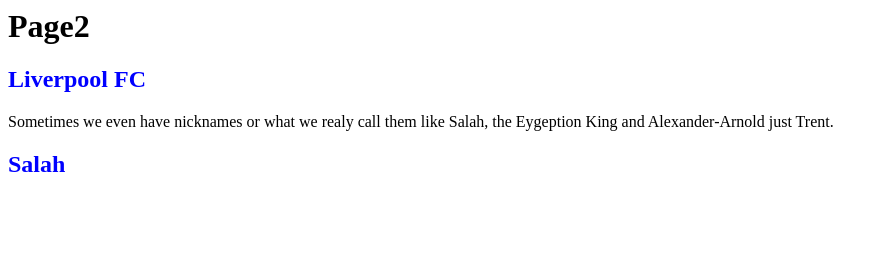
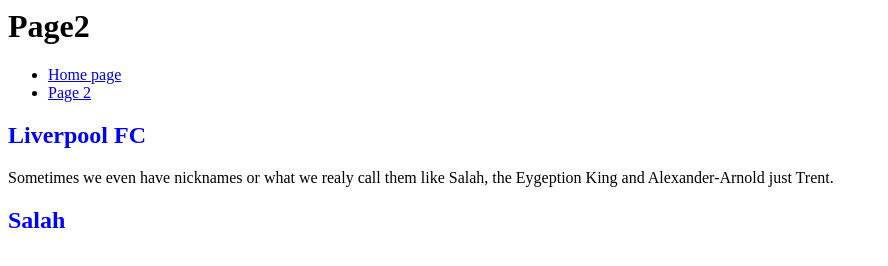
Before and after one commit to ashrafrahmanstchris/mywebpage7f, a plain HTML site: page page2.html in a window 1280 px wide. Shown: the whole page, without its empty margins (0-888 px from the left). Drawn offline with Linux system fonts and the light colour scheme.

Commit message:
Update page2.html

```diff
--- a/page2.html
+++ b/page2.html
@@ -9,6 +9,11 @@
   </style>
 </head>
 <body>
+   <ul>
+    <li> <a href="index.html"> Home page </a> </li>
+    <li> <a href="page2.html"> Page 2</a> </li>
+  </ul>
+
   <h2 style="color:blue"> Liverpool FC </h2>
  Sometimes we even have nicknames or what we realy call them like Salah, the Eygeption King and Alexander-Arnold just Trent.
   <h2> Salah </h2>
```
